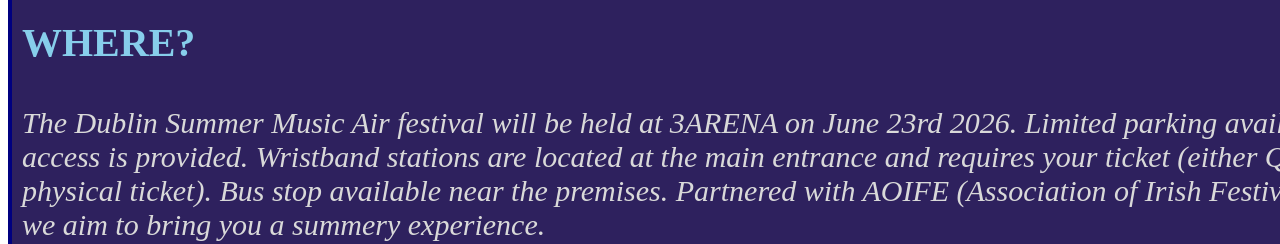
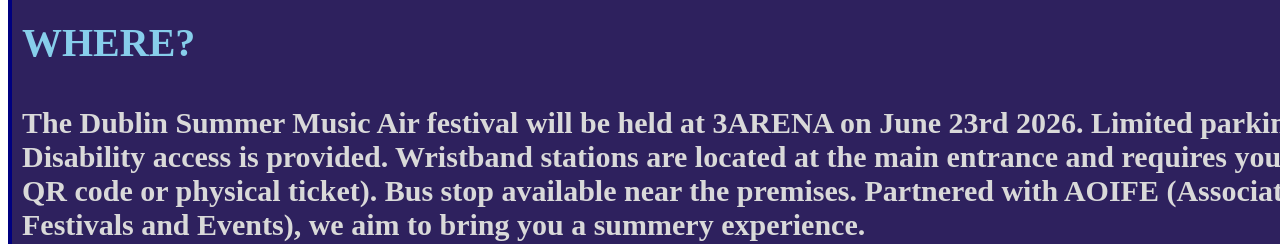
Before and after one commit to StephDca/Group-Project, a plain HTML site: page Public/info.html in a window 1280 px wide. Shown: the part 708-952 px from the top of the page. Drawn offline with Linux system fonts and the light colour scheme; files that its build step writes are made by us from their sources.

Commit message:
Replaced italics with bold text

```diff
--- a/Public/info.html
+++ b/Public/info.html
@@ -31,12 +31,12 @@
 	<!-- adds colour to the text and font -->
 	<h1 style="text-align: center; font-size: 40px; font-family: 'Helvetica';"> DETAILS </h1>
 		<h3 style="font-size: 40px; font-family: 'sans-serif'; color: #87CEEB; text-align: left;"> WHERE? </h3>
-			<!-- paragraph -->
-			<i> <p style="font-size: 30px; text-align: left; color: #D9D9D9;">
+			<!-- paragraph with bold text -->
+			<b> <p style="font-size: 30px; text-align: left; color: #D9D9D9;">
 								The Dublin Summer Music Air festival will be held at 3ARENA on June 23rd 2026. Limited parking available.
 								Disability access is provided. Wristband stations are located at the main entrance and requires your ticket (either QR code or physical ticket).
 								Bus stop available near the premises. Partnered with AOIFE (Association of Irish Festivals and Events), we aim to bring you a summery experience. </p>
-			</i>
+			</b>
 		<h3 style="font-size: 40px; color: #87CEEB; text-align: left; font-family: 'Helvetica';"> WHEN? </h3>
 			<p style="font-size: 30px; text-align: left; color: #E0CD67;"> July 23th -  25th 2026 </p>
 			<p style="font-size: 30px; text-align: left; color: #E0CD67;"> Starting time: 18:00p.m. </p>
```
